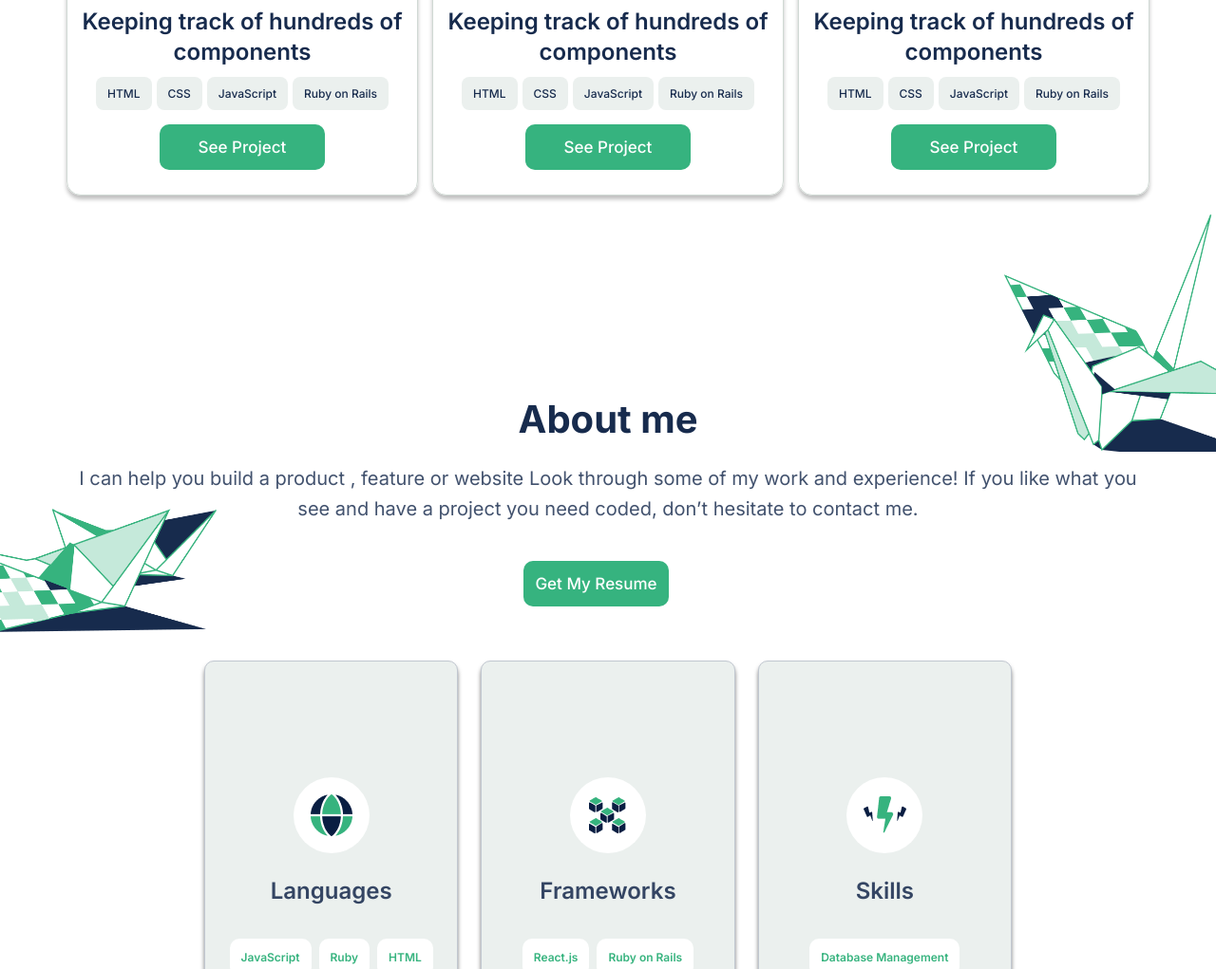
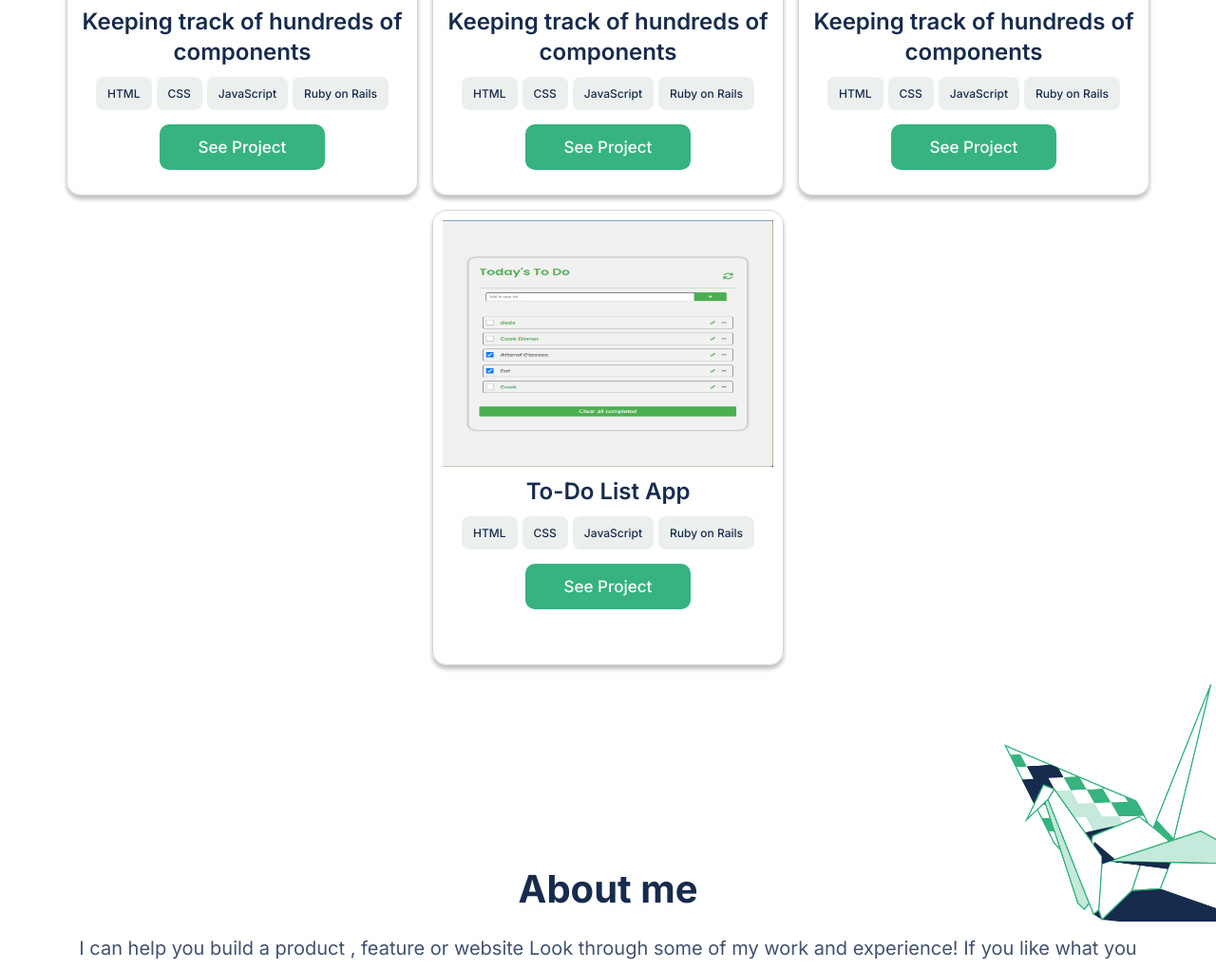
Before and after one commit to Spidey-Acer/Peter-K-Portfolio, a website: page index.html in a window 1280 px wide. Shown: the part 2115-3136 px from the top of the page at 95% size. Drawn offline with Linux system fonts and the light colour scheme.

Commit message:
Add todolidt app project

```diff
--- a/script.js
+++ b/script.js
@@ -212,6 +212,26 @@ const projects = [
     desktop: './assets/Snapshoot Portfolio1.png',
     mobile: './assets/Snapshoot Portfolio1-mobile.png',
   },
+  {
+    featuredImage: './assets/todolist.png',
+    title: 'To-Do List App',
+    liveLink: 'https://www.google.com',
+    githubLink: 'https://www.github.com',
+    technologies: [
+      'Codekit',
+      'GitHub',
+      'JavaScript',
+      'Bootstrap',
+      'Sass',
+      'CodePen',
+    ],
+    tech: ['HTML', 'CSS', 'JavaScript', 'Ruby on Rails'],
+    description:
+      "Lorem Ipsum is simply dummy text of the printing and typesetting industry. Lorem Ipsum has been the industry's standard dummy text ever since the 1500s, when an unknown printer took a galley of type and scrambled it 1960s with the releaLorem Ipsum is simply dummy text of the printing and typesetting industry. Lorem Ipsum has been the industry's standard dummy text ever since the 1500s, when an unknown printer took a galley of type and scrambled it 1960s with the relea",
+    project_Image: './assets/todolist.png',
+    desktop: './assets/Snapshoot Portfolio1.png',
+    mobile: './assets/Snapshoot Portfolio1-mobile.png',
+  },
 ];
 
 const projectSection = document.getElementById('projects');
```
Also changed, not shown: styles.css (+20 -22 lines), assets/todolist.png (added).
